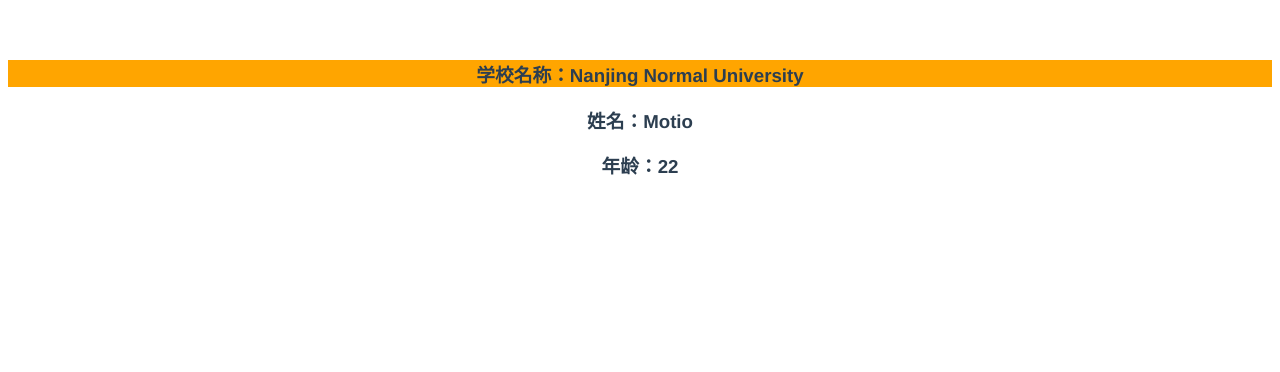
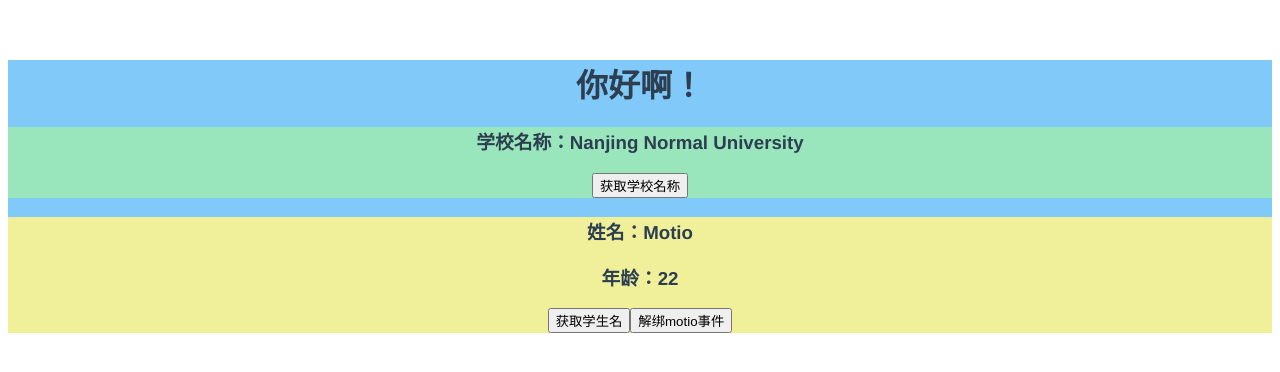
Before and after one commit to minsaccount/TodoList, a Vue app: page / in a window 1280 px wide. Shown: the top 372 px of the page. Built offline with nearby package versions, Linux system fonts and the light colour scheme.

Commit message:
自定义事件的应用

```diff
--- a/src/App.vue
+++ b/src/App.vue
@@ -1,7 +1,8 @@
 <template>
   <div id="app">
-    <SchoolInfo></SchoolInfo>
-    <StudentInfo></StudentInfo>
+    <h1>{{ msg }}{{studentName}}</h1>
+    <SchoolInfo :getSchoolName="getSchoolName"></SchoolInfo>
+    <StudentInfo @motio="getStudentName"></StudentInfo>
   </div>
 </template>
 
@@ -15,6 +16,21 @@
     SchoolInfo,
     StudentInfo,
   },
+  data() {
+    return {
+      msg: "你好啊！",
+      studentName: "",
+    };
+  },
+  methods: {
+    getSchoolName(value) {
+      console.log(value);
+    },
+    getStudentName(value) {
+      console.log(value);
+      this.studentName = value;
+    },
+  },
 };
 </script>
 
@@ -26,5 +42,6 @@
   text-align: center;
   color: #2c3e50;
   margin-top: 60px;
+  background-color: rgb(129, 201, 248);
 }
 </style>
--- a/src/components/SchoolInfo.vue
+++ b/src/components/SchoolInfo.vue
@@ -1,6 +1,7 @@
 <template>
   <div class="school">
     <h3>学校名称：{{ name }}</h3>
+    <button @click="sendSchoolName">获取学校名称</button>
   </div>
 </template>
 
@@ -11,11 +12,17 @@
       name: "Nanjing Normal University",
     };
   },
+  props:['getSchoolName'],
+  methods:{
+    sendSchoolName(){
+      this.getSchoolName(this.name)
+    }
+  }
 };
 </script>
 
 <style>
 .school {
-  background-color: orange;
+  background-color: rgb(154, 230, 188);
 }
 </style>
--- a/src/components/StudentInfo.vue
+++ b/src/components/StudentInfo.vue
@@ -2,6 +2,8 @@
   <div class="student">
     <h3>姓名：{{ name }}</h3>
     <h3>年龄：{{ age }}</h3>
+    <button @click="sendStudentName">获取学生名</button>
+    <button @click="unbind">解绑motio事件</button>
   </div>
 </template>
 
@@ -13,7 +15,20 @@
       age: 22,
     };
   },
+  methods: {
+    sendStudentName() {
+      //出发Student组件身上的motio事件
+      this.$emit("motio", this.name);
+    },
+    unbind() {
+      this.$off('motio')
+    },
+  },
 };
 </script>
 
-<style></style>
+<style>
+.student {
+  background-color: rgb(240, 240, 155);
+}
+</style>
```
